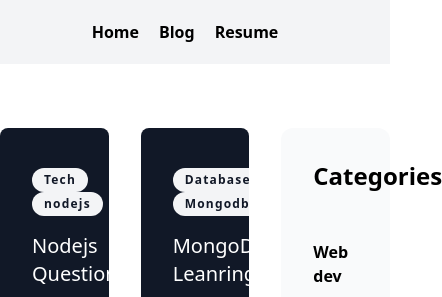
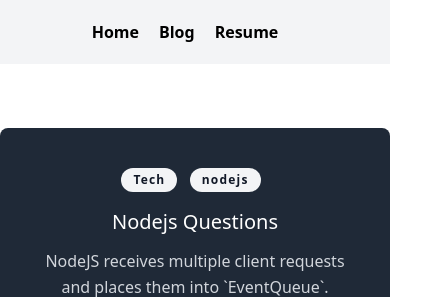
Before and after one commit to dhruvangg/dhruvangg.github.io, an Eleventy site: page blog.html in a window 390 px wide. Shown: the top 297 px of the page, 442 px wide, since content can reach past the window. Built offline with nearby package versions, Linux system fonts and the light colour scheme; Eleventy itself is replaced by a stand-in of ours; files that its build step writes are made by us from their sources.

Commit message:
Responsive

```diff
--- a/blog.html
+++ b/blog.html
@@ -7,14 +7,15 @@ pagination:
 ---
 
 <div class="container my-16">
-    <div class="grid grid-cols-3 gap-8">
+    <div class="grid lg:grid-cols-3 grid-cols-1 gap-8">
         <div class="col-span-2">
-            <div class="grid grid-cols-2 gap-8">
+            <div class="grid md:grid-cols-2 grid-cols-1 gap-8">
                 {% for post in posts %}
-                <div class="h-full bg-gray-900 px-8 pt-10 pb-20 rounded-lg overflow-hidden text-center relative">
+                <div class="h-full bg-gray-800 shadow-xl px-8 pt-10 pb-20 rounded-lg overflow-hidden text-center relative">
                     <h2 class="tracking-widest text-xs title-font font-medium text-gray-400 mb-4">
                         {% for topic in post.data.topics %}
-                        <span class="inline-block bg-gray-100 text-gray-900 rounded-full px-3 py-1 text-xs font-semibold mr-2">{{topic}}</span>
+                        <span
+                            class="inline-block bg-gray-100 text-gray-900 rounded-full px-3 py-1 text-xs font-semibold mr-2">{{topic}}</span>
                         {% endfor %}
                     </h2>
                     <h1 class="title-font sm:text-2xl text-xl font-medium text-white mb-3">{{ post.data.title }}</h1>
```
